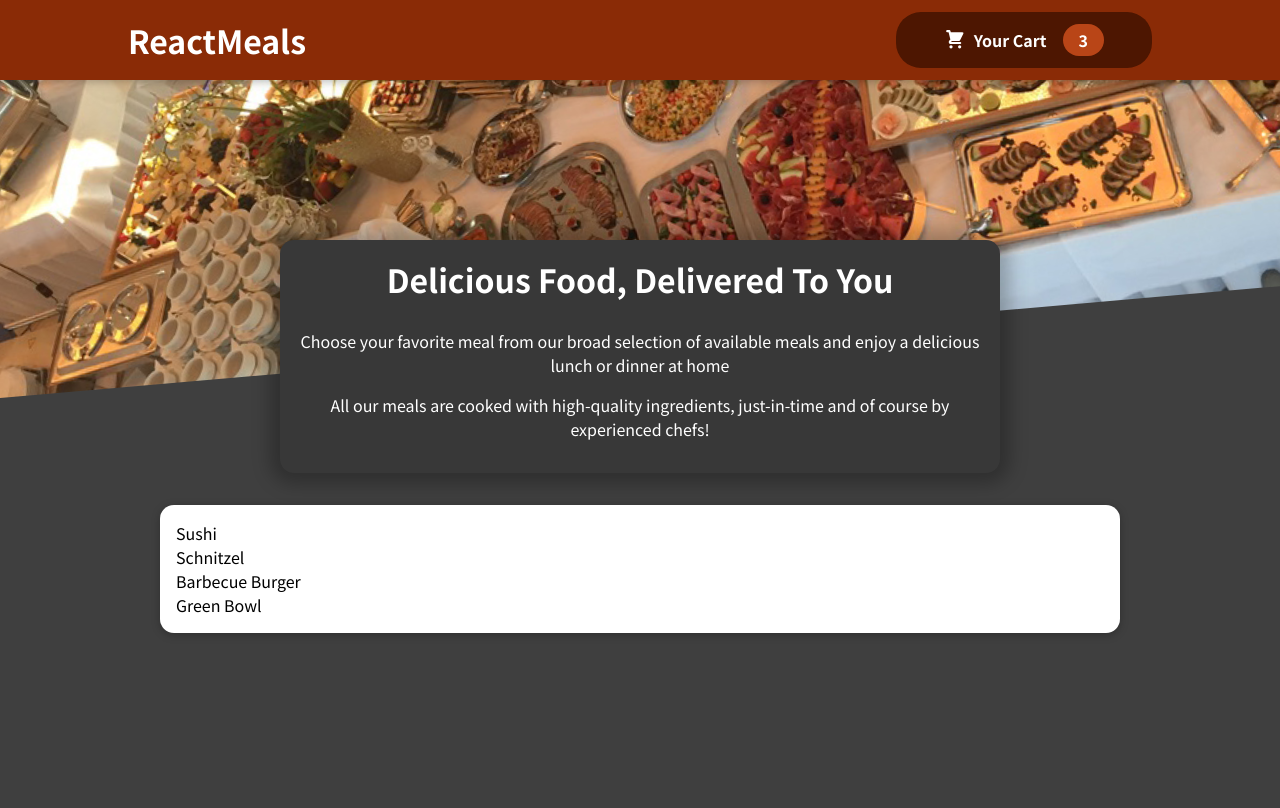
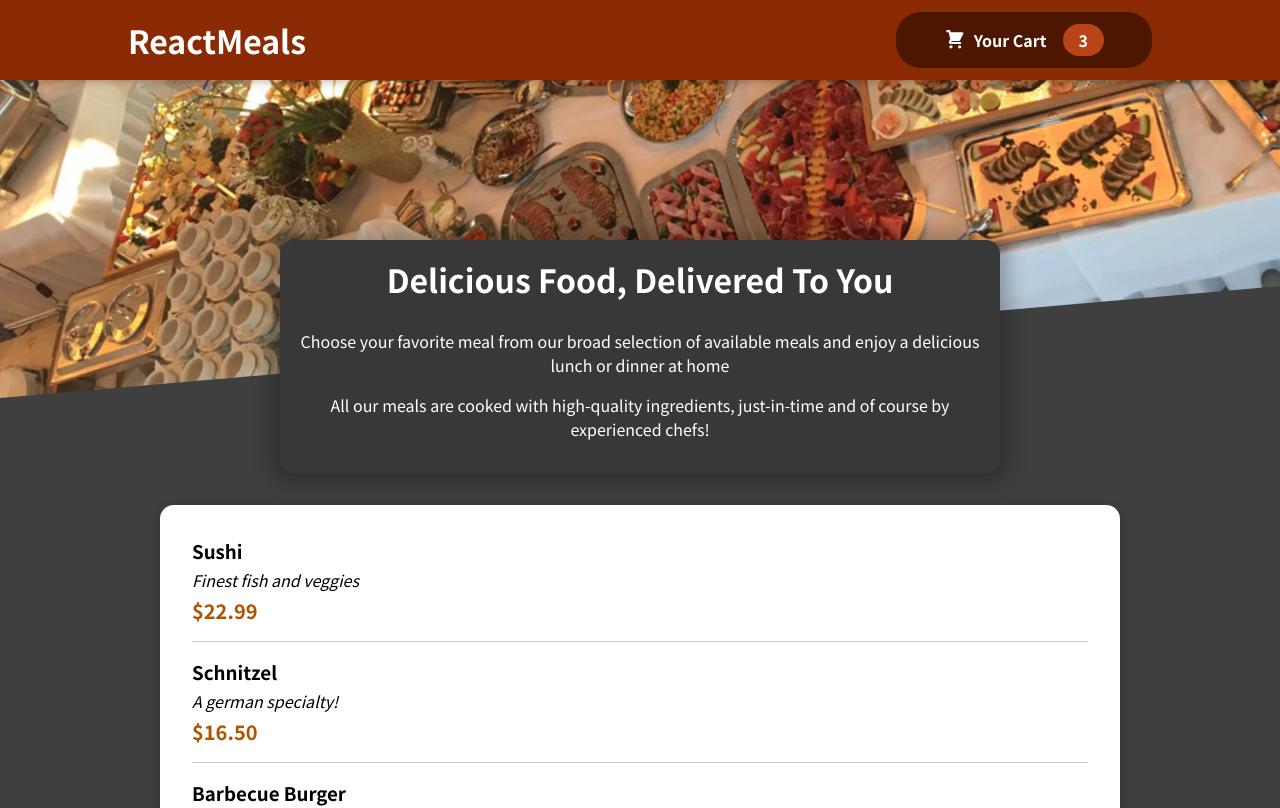
Before and after one commit to FrancoTr/meal-ordering-app, a React (Create React App) app: page / in a window 1280 px wide. Shown: the top 808 px of the page. Built offline with nearby package versions, Linux system fonts and the light colour scheme.

Commit message:
add MealItem component

```diff
--- a/src/components/Meals/AvailableMeals.js
+++ b/src/components/Meals/AvailableMeals.js
@@ -1,4 +1,5 @@
 import Card from "../UI/Card";
+import MealItem from "./MealItem/MealItem";
 import classes from "./AvailableMeals.module.css";
 
 const DUMMY_MEALS = [
@@ -29,7 +30,9 @@ const DUMMY_MEALS = [
 ];
 
 const AvailableMeals = () => {
-  const mealList = DUMMY_MEALS.map((meal) => <li>{meal.name}</li>);
+  const mealList = DUMMY_MEALS.map((meal) => (
+    <MealItem key={meal.id} name={meal.name} description={meal.description} price={meal.price} />
+  ));
   return (
     <section className={classes.meals}>
       <Card>
--- /dev/null
+++ b/src/components/Meals/MealItem/MealItem.js
@@ -0,0 +1,18 @@
+import React from "react";
+import classes from "./MealItem.module.css";
+
+const MealItem = (props) => {
+  const price = `$${props.price.toFixed(2)}`;
+  return (
+    <li className={classes.meal}>
+      <div>
+        <h3>{props.name}</h3>
+        <div className={classes.description}>{props.description}</div>
+        <div className={classes.price}>{price}</div>
+      </div>
+      <div></div>
+    </li>
+  );
+};
+
+export default MealItem;
--- /dev/null
+++ b/src/components/Meals/MealItem/MealItem.module.css
@@ -0,0 +1,22 @@
+.meal {
+  display: flex;
+  justify-content: space-between;
+  margin: 1rem;
+  padding-bottom: 1rem;
+  border-bottom: 1px solid #ccc;
+}
+
+.meal h3 {
+  margin: 0 0 0.25rem 0;
+}
+
+.description {
+  font-style: italic;
+}
+
+.price {
+  margin-top: 0.25rem;
+  font-weight: bold;
+  color: #ad5502;
+  font-size: 1.25rem;
+}
```
Also changed, not shown: src/components/Meals/MealItem/MealItemForm.js (added), 1 other file (tests, documents, lock files or other folders).
